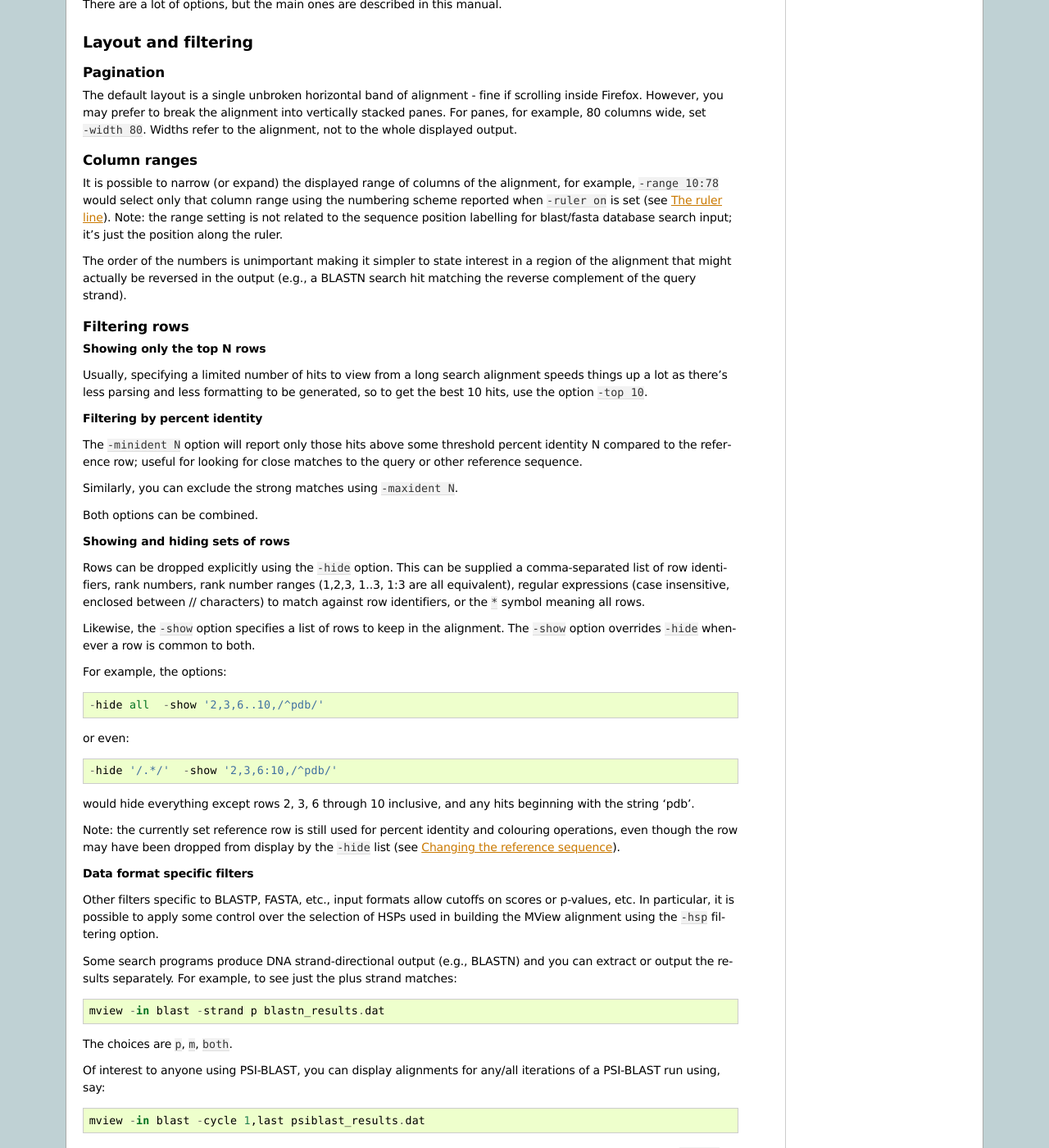
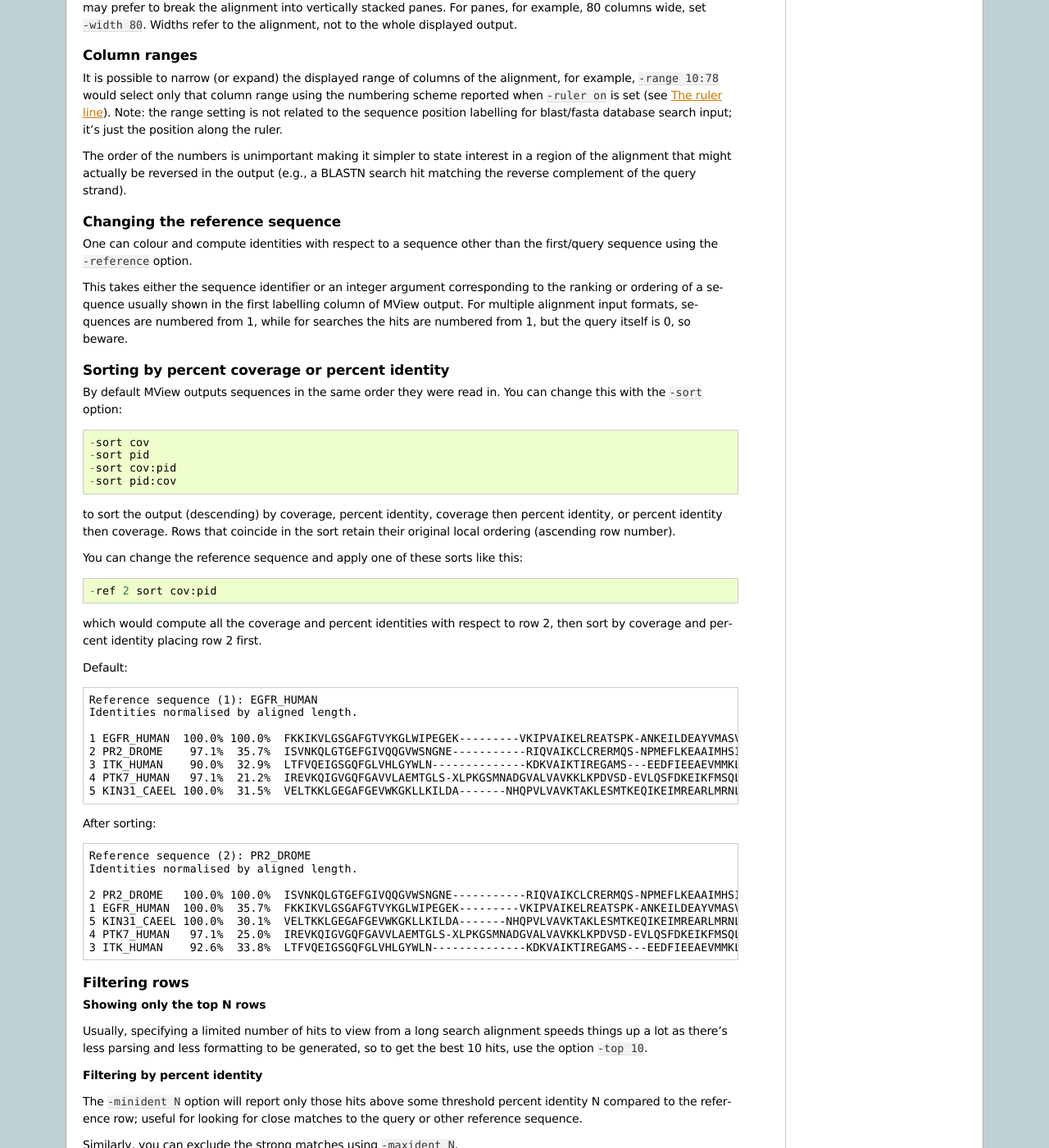
Before and after one commit to desmid/mview, a Sphinx documentation site: the page built from doc/Sphinx/source/manual/manual.rst, in a window 1280 px wide and 1400 px high, scrolled down 1627 px. Shown: the whole window at 82% size. Built offline with Sphinx 7.4.7, drawn with Linux system fonts in a browser that asks for light colours; some of the changed text lies outside the part shown.

Commit message:
manual: add sorting

```diff
--- a/doc/Sphinx/source/manual/manual.rst
+++ b/doc/Sphinx/source/manual/manual.rst
@@ -23,8 +23,8 @@ Similarly, if the input file contained a CLUSTAL alignment::
 
 In either case, the output would be a stacked alignment with extra columns
 added to show row numbers and percent coverage and percent identity (with
-respect to the first sequence), looking something like this, regardless of the
-input format:
+respect to the first sequence, see :ref:`ref_cov_pid`), looking something
+like this, regardless of the input format:
 
 .. raw:: html
 
@@ -98,20 +98,6 @@ given in nucleotide units, but MView reports amino acid units instead (using
 modulo 3 arithmetic).
 
 
-.. _ref_reference_row:
-
-Changing the reference sequence
-^^^^^^^^^^^^^^^^^^^^^^^^^^^^^^^
-
-One can colour and compute identities with respect to a sequence other than
-the first/query sequence using the ``-reference`` option. This takes either
-the sequence identifier or an integer argument corresponding to the ranking or
-ordering of a sequence usually shown in the first labelling column of MView
-output. For multiple alignment input formats, sequences are numbered from 1,
-while for searches the hits are numbered from 1, but the query itself is 0, so
-beware.
-
-
 Command line options
 ^^^^^^^^^^^^^^^^^^^^
 
@@ -120,6 +106,8 @@ ALl available options can be listed using::
   mview -help
 
 There are a lot of options, but the main ones are described in this manual.
+Many of them can be abbreviated as long as they are unambiguous, for example,
+the option ``-reference`` can be shortened to ``-ref``.
 
 
 Layout and filtering
@@ -149,6 +137,77 @@ position along the ruler.
 The order of the numbers is unimportant making it simpler to state interest in
 a region of the alignment that might actually be reversed in the output (e.g.,
 a BLASTN search hit matching the reverse complement of the query strand).
+
+
+.. _ref_reference_row:
+
+Changing the reference sequence
+^^^^^^^^^^^^^^^^^^^^^^^^^^^^^^^
+
+One can colour and compute identities with respect to a sequence other than
+the first/query sequence using the ``-reference`` option.
+
+This takes either the sequence identifier or an integer argument corresponding
+to the ranking or ordering of a sequence usually shown in the first labelling
+column of MView output. For multiple alignment input formats, sequences are
+numbered from 1, while for searches the hits are numbered from 1, but the
+query itself is 0, so beware.
+
+
+.. _ref_sorting:
+
+Sorting by percent coverage or percent identity
+^^^^^^^^^^^^^^^^^^^^^^^^^^^^^^^^^^^^^^^^^^^^^^^
+
+By default MView outputs sequences in the same order they were read in. You
+can change this with the ``-sort`` option::
+
+  -sort cov
+  -sort pid
+  -sort cov:pid
+  -sort pid:cov
+
+to sort the output (descending) by coverage, percent identity, coverage then
+percent identity, or percent identity then coverage. Rows that coincide in the
+sort retain their original local ordering (ascending row number).
+
+You can change the reference sequence and apply one of these sorts like
+this::
+
+  -ref 2 sort cov:pid
+
+which would compute all the coverage and percent identities with respect to
+row 2, then sort by coverage and percent identity placing row 2 first.
+
+Default:
+
+.. raw:: html
+
+  <PRE>
+  Reference sequence (1): EGFR_HUMAN
+  Identities normalised by aligned length.
+
+  1 EGFR_HUMAN  100.0% 100.0%  FKKIKVLGSGAFGTVYKGLWIPEGEK---------VKIPVAIKELREATSPK-ANKEILDEAYVMASVDNPHVCRLL
+  2 PR2_DROME    97.1%  35.7%  ISVNKQLGTGEFGIVQQGVWSNGNE-----------RIQVAIKCLCRERMQS-NPMEFLKEAAIMHSIEHENIVRLY
+  3 ITK_HUMAN    90.0%  32.9%  LTFVQEIGSGQFGLVHLGYWLN--------------KDKVAIKTIREGAMS---EEDFIEEAEVMMKLSHPKLVQLY
+  4 PTK7_HUMAN   97.1%  21.2%  IREVKQIGVGQFGAVVLAEMTGLS-XLPKGSMNADGVALVAVKKLKPDVSD-EVLQSFDKEIKFMSQLQHDSIVQLL
+  5 KIN31_CAEEL 100.0%  31.5%  VELTKKLGEGAFGEVWKGKLLKILDA-------NHQPVLVAVKTAKLESMTKEQIKEIMREARLMRNLDHINVVKFF
+  </PRE>
+
+After sorting:
+
+.. raw:: html
+
+  <PRE>
+  Reference sequence (2): PR2_DROME
+  Identities normalised by aligned length.
+
+  2 PR2_DROME   100.0% 100.0%  ISVNKQLGTGEFGIVQQGVWSNGNE-----------RIQVAIKCLCRERMQS-NPMEFLKEAAIMHSIEHENIVRLYGVV
+  1 EGFR_HUMAN  100.0%  35.7%  FKKIKVLGSGAFGTVYKGLWIPEGEK---------VKIPVAIKELREATSPK-ANKEILDEAYVMASVDNPHVCRLLGIC
+  5 KIN31_CAEEL 100.0%  30.1%  VELTKKLGEGAFGEVWKGKLLKILDA-------NHQPVLVAVKTAKLESMTKEQIKEIMREARLMRNLDHINVVKFFGVA
+  4 PTK7_HUMAN   97.1%  25.0%  IREVKQIGVGQFGAVVLAEMTGLS-XLPKGSMNADGVALVAVKKLKPDVSD-EVLQSFDKEIKFMSQLQHDSIVQLLAIC
+  3 ITK_HUMAN    92.6%  33.8%  LTFVQEIGSGQFGLVHLGYWLN--------------KDKVAIKTIREGAMS---EEDFIEEAEVMMKLSHPKLVQLYGVC
+  </PRE>
 
 
 .. _ref_filtering_rows:
@@ -1544,6 +1603,62 @@ will be displayed as coloured symbols unless ``-css on`` is set, in which case
 they will appear as coloured bocks.
 
 
+.. _ref_cov_pid:
+
+Coverage and identity
+---------------------
+
+MView calculates percent coverage and percent identity of every sequence with
+respect to a reference sequence, by default the query sequence of a search, or
+the first row of a sequence alignment.
+
+You can change the reference sequence against which identities are calculated
+using the ``-reference`` option, which requires either a row number or a
+sequence identifier (see :ref:`ref_reference_row`).
+
+In addition, you can resort the alignment using the ``-sort`` option (see
+:ref:`ref_sorting`).
+
+The coverage and identity calculations are defined below.
+
+
+Percent coverage
+^^^^^^^^^^^^^^^^
+
+Percent coverages reported in each alignment row are calculated with respect to
+the reference sequence (by default, the query or first row):
+
+.. math::
+
+  \frac{\mathrm{number~of~residues~in~row~aligned~with~reference~row}}
+       {\mathrm{length~of~ungapped~reference~row}}
+  \times 100
+
+
+Percent identity
+^^^^^^^^^^^^^^^^
+
+Percent identities reported in each alignment row are calculated with respect
+to the aligned portion of the reference sequence (usually the query or first
+row):
+
+.. math::
+
+  \frac{\mathrm{number~of~identical~residues}}
+       {\mathrm{length~of~ungapped~reference~row~over~aligned~region}}
+  \times 100
+
+Two other calculation possibilities are available: ``-pcid reference``
+normalises by the ungapped length of the query or reference sequence, and
+``-pcid hit`` normalises by the ungapped length of the hit sequence.
+
+Note: in the case of BLAST MView output, minor deviations from the percentages
+reported by BLAST are due to (1) different rounding, and (2) the way MView
+assembles a single pseudo-sequence (see :ref:`ref_funny_sequences`) for a hit
+composed of multiple HSPs, giving an averaged percent identity. This default
+behaviour above is also obtained using the option ``-pcid aligned``.
+
+
 Data formats
 ------------
 
```
Also changed, not shown: doc/Sphinx/source/index.rst (+5 -5 lines), doc/Sphinx/source/manual/faq.rst (+0 -41 lines), 13 other files.
